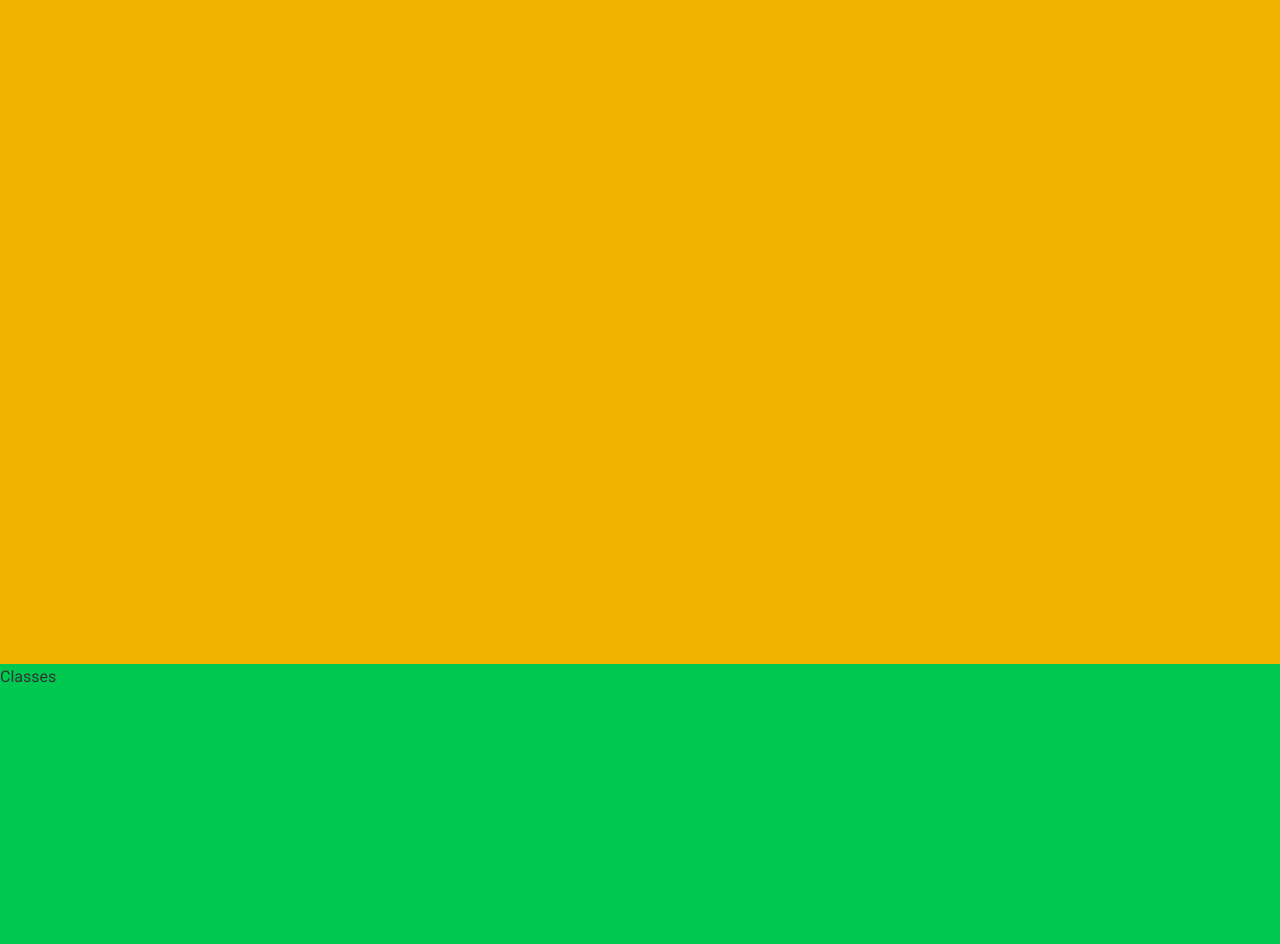
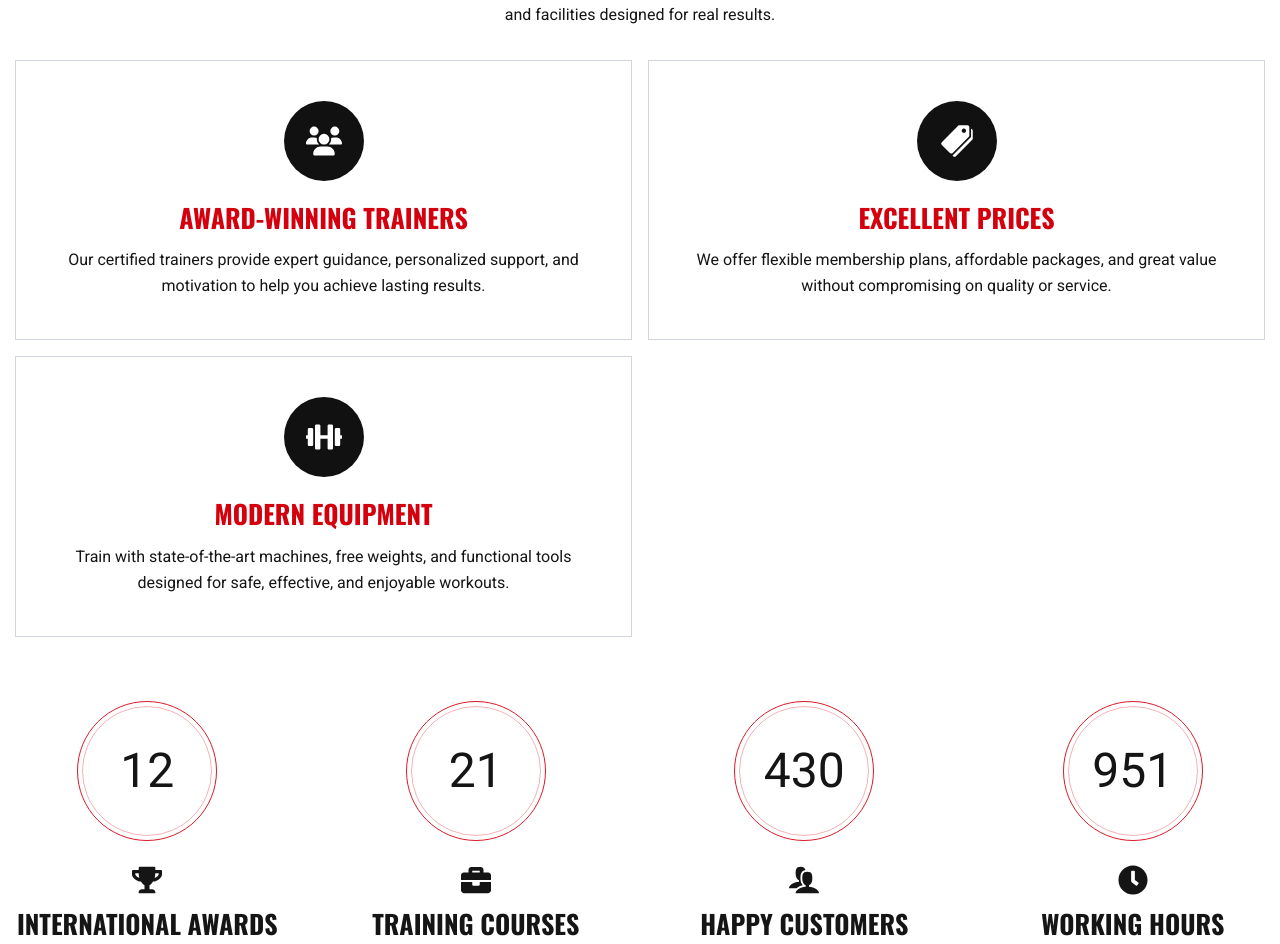
Before and after one commit to Eugensson/fit-physique, a Next.js app: page / in a window 1280 px wide. Shown: the part 1048-1992 px from the top of the page. Built offline with nearby package versions, Linux system fonts and the light colour scheme.

Commit message:
Created About section

```diff
--- a/app/globals.css
+++ b/app/globals.css
@@ -18,7 +18,7 @@
 }
 
 body {
-  @apply max-w-480 mx-auto font-roboto bg-white text-primary leading-relaxed;
+  @apply max-w-480 mx-auto font-roboto bg-white text-primary-200 leading-relaxed;
 }
 
 .container {
--- a/components/about.tsx
+++ b/components/about.tsx
@@ -1,7 +1,68 @@
+"use client";
+
+import { motion } from "framer-motion";
+
+import { Achievements } from "@/components/achievements";
+
+import { fadeIn } from "@/lib/variants";
+import { FEATURED_DATA } from "@/constants";
+
 export const About = () => {
   return (
-    <section className="h-screen bg-yellow-500" id="about">
-      About
+    <section className="pt-8 pb-14 lg:pt-16 lg:pb-28" id="about">
+      <div className="container">
+        <div className="flex flex-col items-center gap-2 mb-8">
+          <motion.h2
+            variants={fadeIn("up", 0.4)}
+            initial="hidden"
+            whileInView={"show"}
+            viewport={{ once: false, amount: 0.2 }}
+            className="h2 text-center"
+          >
+            About us
+          </motion.h2>
+          <motion.p
+            variants={fadeIn("up", 0.6)}
+            initial="hidden"
+            whileInView={"show"}
+            viewport={{ once: false, amount: 0.2 }}
+            className="max-w-150 mx-auto text-center"
+          >
+            We inspire healthy lifestyles through professional training,
+            supportive community, and facilities designed for real results.
+          </motion.p>
+        </div>
+        <motion.ul
+          variants={fadeIn("up", 0.8)}
+          initial="hidden"
+          whileInView={"show"}
+          viewport={{ once: false, amount: 0.2 }}
+          className="mb-16 grid grid-cols-1 md:grid-cols-2 xl:grid-cols-3 gap-4"
+        >
+          {FEATURED_DATA.map(({ icon: Icon, title, subtitle }, index) => (
+            <li
+              key={index}
+              className="flex flex-col items-center justify-center gap-4 border border-gray-300 p-10"
+            >
+              <div className="bg-primary-300 size-20 flex items-center justify-center rounded-full">
+                <Icon className="text-4xl text-white" />
+              </div>
+              <div className="flex flex-col items-center justify-center gap-2 text-center">
+                <h3 className="h4 text-accent">{title}</h3>
+                <p>{subtitle}</p>
+              </div>
+            </li>
+          ))}
+        </motion.ul>
+        <motion.div
+          variants={fadeIn("up", 1)}
+          initial="hidden"
+          whileInView={"show"}
+          viewport={{ once: false, amount: 0.2 }}
+        >
+          <Achievements />
+        </motion.div>
+      </div>
     </section>
   );
 };
--- /dev/null
+++ b/components/achievements.tsx
@@ -0,0 +1,48 @@
+"use client";
+
+import { useRef } from "react";
+import CountUp from "react-countup";
+import { motion, useInView } from "framer-motion";
+
+import { STATS_DATA } from "@/constants";
+import { statsContainerVariant, statsItemVariant } from "@/lib/variants";
+
+export const Achievements = () => {
+  const ref = useRef(null);
+  const isInView = useInView(ref);
+
+  return (
+    <section className="comtainer">
+      <motion.ul
+        variants={statsContainerVariant}
+        initial="hidden"
+        whileInView={"show"}
+        viewport={{ once: false, amount: 0.3 }}
+        className="grid grid-cols-2 md:grid-cols-4 gap-16"
+      >
+        {STATS_DATA.map(({ number, icon: Icon, title }, index) => {
+          return (
+            <motion.li
+              variants={statsItemVariant}
+              key={index}
+              className="flex flex-col justify-center items-center"
+            >
+              <div className="border border-accent/90 size-35 mx-auto rounded-full p-1 mb-6">
+                <div
+                  ref={ref}
+                  className="border border-accent/30 w-full h-full flex justify-center items-center text-5xl rounded-full"
+                >
+                  {isInView && <CountUp start={0} end={number} duration={6} />}
+                </div>
+              </div>
+              <div className="flex flex-col justify-center items-center text-center">
+                <Icon className="text-3xl mb-2" />
+                <h3 className="h4">{title}</h3>
+              </div>
+            </motion.li>
+          );
+        })}
+      </motion.ul>
+    </section>
+  );
+};
--- a/constants/index.ts
+++ b/constants/index.ts
@@ -1,3 +1,8 @@
+import { ImUsers } from "react-icons/im";
+import { FaUsers } from "react-icons/fa6";
+import { IoIosPricetags } from "react-icons/io";
+import { FaBriefcase, FaClock, FaTrophy, FaDumbbell } from "react-icons/fa";
+
 export const NAV_LINKS = [
   { name: "home", target: "home", offset: -100 },
   { name: "about", target: "about", offset: -80 },
@@ -8,3 +13,47 @@
   { name: "blog", target: "blog", offset: 0 },
   { name: "contact", target: "contact", offset: 0 },
 ];
+
+export const FEATURED_DATA = [
+  {
+    icon: FaUsers,
+    title: "award-winning trainers",
+    subtitle:
+      "Our certified trainers provide expert guidance, personalized support, and motivation to help you achieve lasting results.",
+  },
+  {
+    icon: IoIosPricetags,
+    title: "excellent prices",
+    subtitle:
+      "We offer flexible membership plans, affordable packages, and great value without compromising on quality or service.",
+  },
+  {
+    icon: FaDumbbell,
+    title: "modern equipment",
+    subtitle:
+      "Train with state-of-the-art machines, free weights, and functional tools designed for safe, effective, and enjoyable workouts.",
+  },
+];
+
+export const STATS_DATA = [
+  {
+    number: 12,
+    icon: FaTrophy,
+    title: "international awards",
+  },
+  {
+    number: 21,
+    icon: FaBriefcase,
+    title: "training courses",
+  },
+  {
+    number: 430,
+    icon: ImUsers,
+    title: "happy customers",
+  },
+  {
+    number: 951,
+    icon: FaClock,
+    title: "working hours",
+  },
+];
--- a/lib/variants.ts
+++ b/lib/variants.ts
@@ -26,3 +26,32 @@
     },
   };
 };
+
+export const statsContainerVariant: Variants = {
+  hidden: {
+    opacity: 0,
+  },
+  show: {
+    opacity: 1,
+    transition: {
+      staggerChildren: 0.4,
+      duration: 0.5,
+      ease: "linear",
+    } as Transition,
+  },
+};
+
+export const statsItemVariant: Variants = {
+  hidden: {
+    y: 20,
+    opacity: 0,
+  },
+  show: {
+    y: 0,
+    opacity: 1,
+    transition: {
+      duration: 0.5,
+      ease: [0.25, 0.6, 0.3, 0.8],
+    } as Transition,
+  },
+};
```
